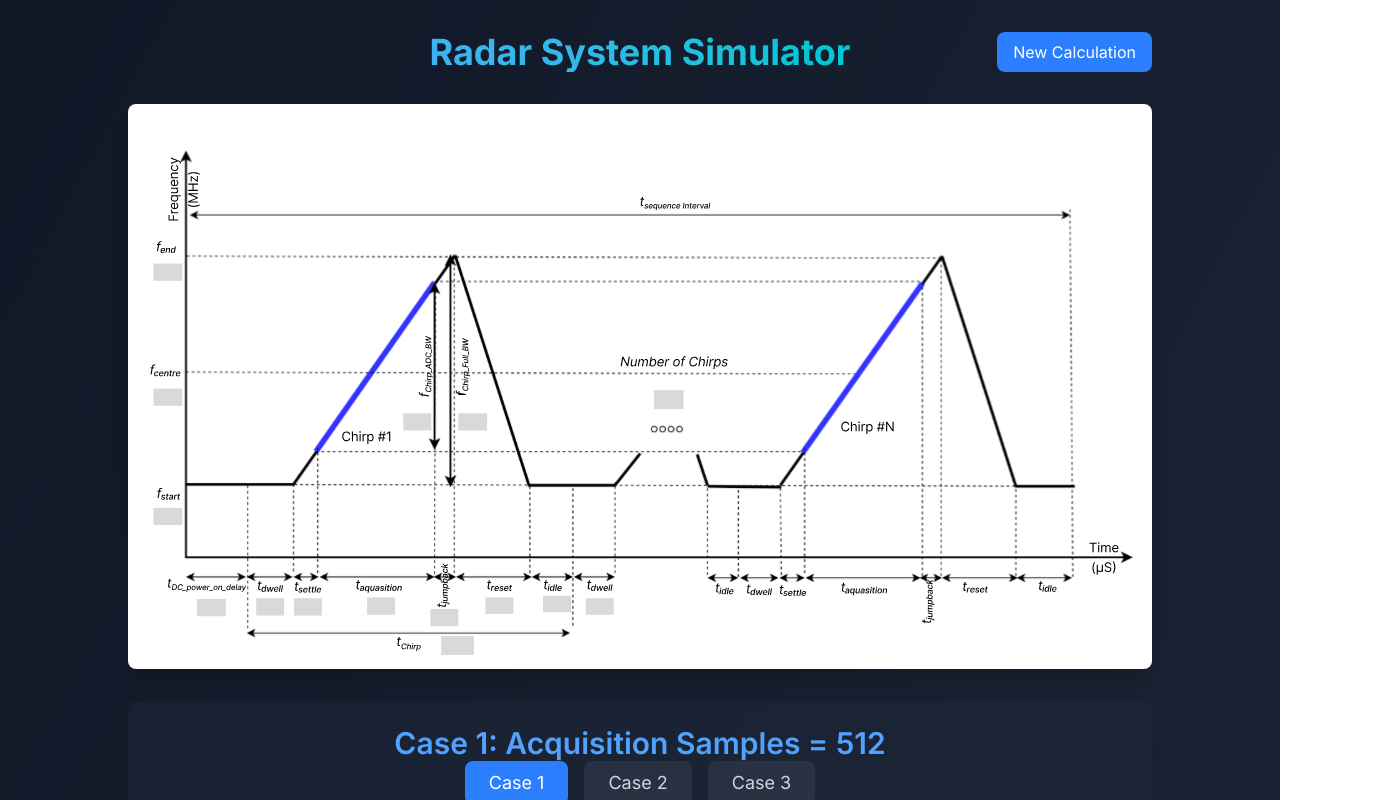
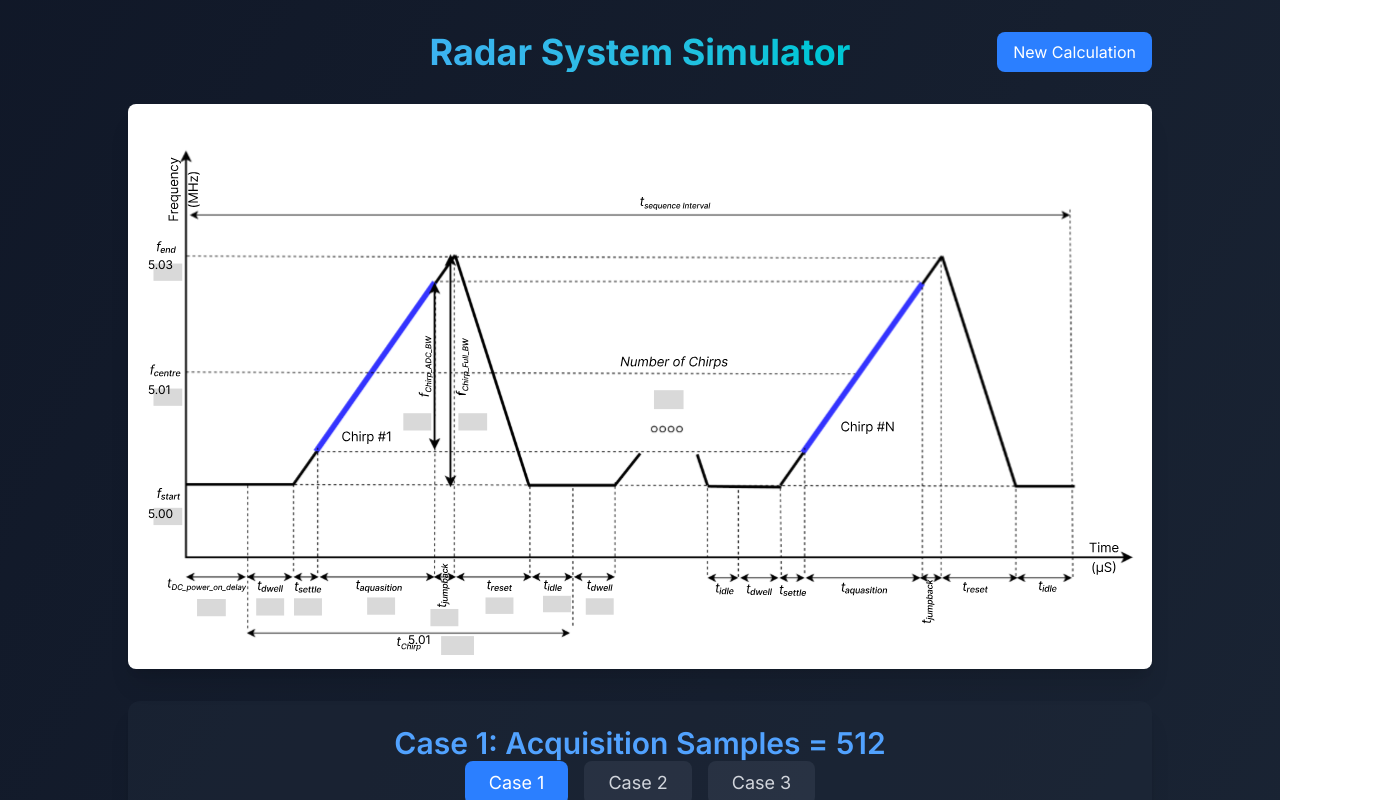
Before and after one commit to vaibhavmangar/chirp_designer, a Next.js app in the folder chirp-simulator/: page / in a window 1280 px wide. Both pictures are taken after typing "5", "5", "5", "5", "5", "5" into the empty fields and a click on the button "Calculate Results". Shown: the top 800 px of the page, 1374 px wide, since content can reach past the window. Built offline with nearby package versions, Linux system fonts and the light colour scheme.

Commit message:
sucessfully added the fstart, fend,fc

```diff
--- a/chirp-simulator/app/page.tsx
+++ b/chirp-simulator/app/page.tsx
@@ -174,6 +174,7 @@ export default function Home() {
           <div className="space-y-8">
             {/* Radar Diagram Image */}
             <div className="flex justify-center mb-8">
+              <div className="relative">
                 <Image
                   src="/images/radar-diagram.svg"
                   alt="Radar System Diagram"
@@ -182,6 +183,54 @@ export default function Home() {
                   className="rounded-lg shadow-xl"
                   priority
                 />
+                <svg
+                  className="absolute top-0 left-0"
+                  width="1246"
+                  height="687"
+                  style={{ pointerEvents: 'none' }}
+                >
+                  <text
+                    x="20"
+                    y="165"
+                    width="35"
+                    height="21"
+                    className="fill-current text-black"
+                    style={{ fontSize: '12px', fill: 'black' }}
+                  >
+                    {results[activeTab]?.chirpFrequency.end.toFixed(2)}
+                  </text>
+                  <text
+                    x="20"
+                    y="290"
+                    width="35"
+                    height="21"
+                    className="fill-current text-black"
+                    style={{ fontSize: '12px', fill: 'black' }}
+                  >
+                    {results[activeTab]?.chirpFrequency.center.toFixed(2)}
+                  </text>
+                  <text
+                    x="20"
+                    y="414"
+                    width="35"
+                    height="21"
+                    className="fill-current text-black"
+                    style={{ fontSize: '12px', fill: 'black' }}
+                  >
+                    {results[activeTab]?.chirpFrequency.start.toFixed(2)}
+                  </text>
+                  <text
+                    x="280"
+                    y="540"
+                    width="35"
+                    height="21"
+                    className="fill-current text-black"
+                    style={{ fontSize: '12px', fill: 'black' }}
+                  >
+                    {results[activeTab]?.chirpFrequency.center.toFixed(2)}
+                  </text>
+                </svg>
+              </div>
             </div>
 
             <div className="bg-gray-800/50 rounded-xl p-6 shadow-xl">
```
Lines whose indentation alone changed are shown as unchanged.
